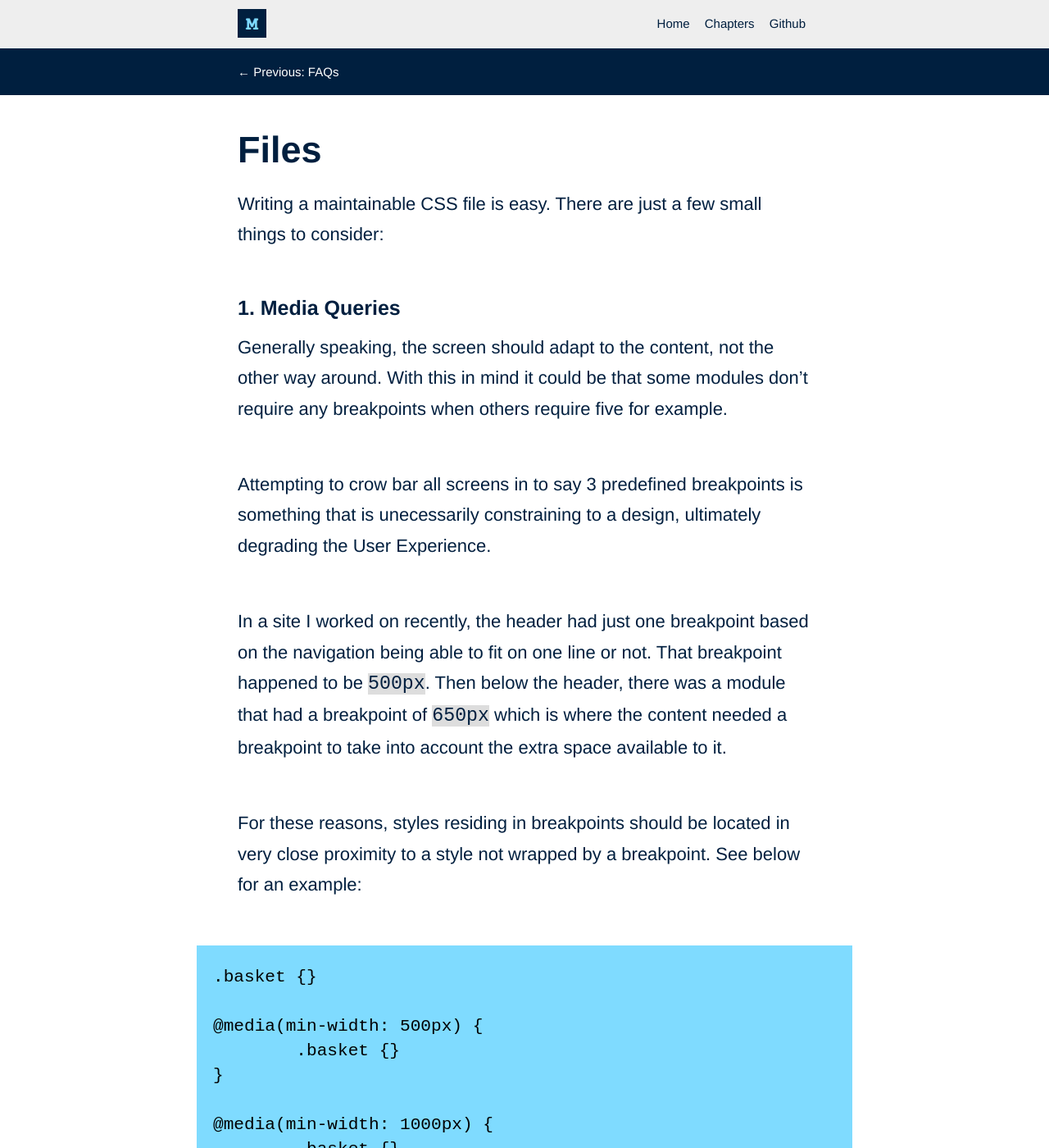
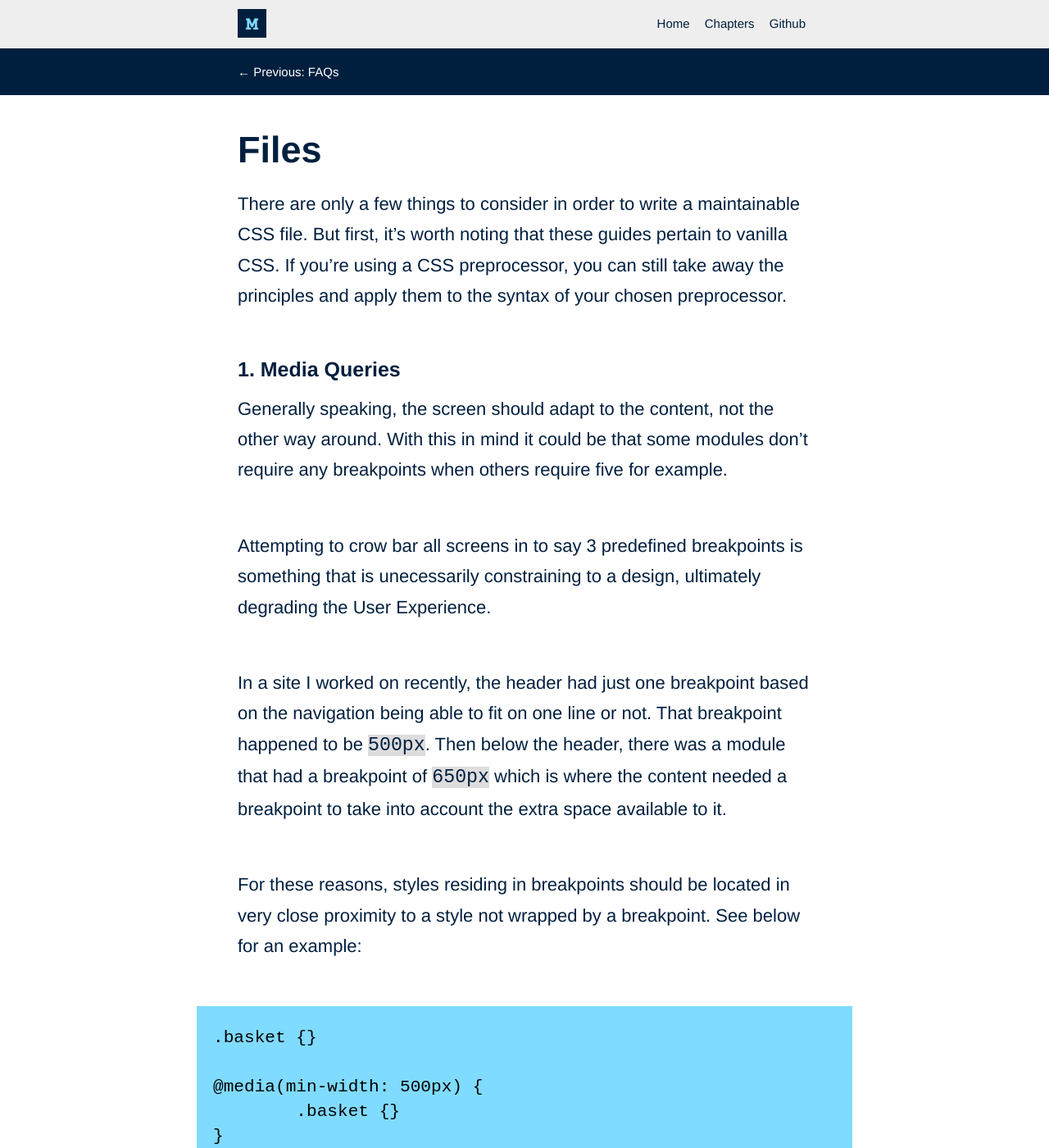
Before and after one commit to adamsilver/maintainablecss.com-jekyll, a Jekyll site: the page built from _chapters/12-files.md, in a window 1280 px wide and 1400 px high. Shown: the whole window at 82% size. Built offline with Jekyll 4.4.1, drawn with Linux system fonts in a browser that asks for light colours; some of the changed text lies outside the part shown.

Commit message:
Modified the intro

```diff
--- a/_chapters/12-files.md
+++ b/_chapters/12-files.md
@@ -6,7 +6,7 @@ permalink: /chapters/files/
 description: What does a maintainable CSS file look like?
 ---
 
-Writing a maintainable CSS file is easy. There are just a few small things to consider:
+There are only a few things to consider in order to write a maintainable CSS file. But first, it's worth noting that these guides pertain to vanilla CSS. If you're using a CSS preprocessor, you can still take away the principles and apply them to the syntax of your chosen preprocessor.
 
 ## 1. Media Queries
 
@@ -28,7 +28,7 @@ For these reasons, styles residing in breakpoints should be located in very clos
 		.basket {}
 	}
 
-	.basket-heading
+	.basket-heading {}
 
 ## States and modifiers
 
```
